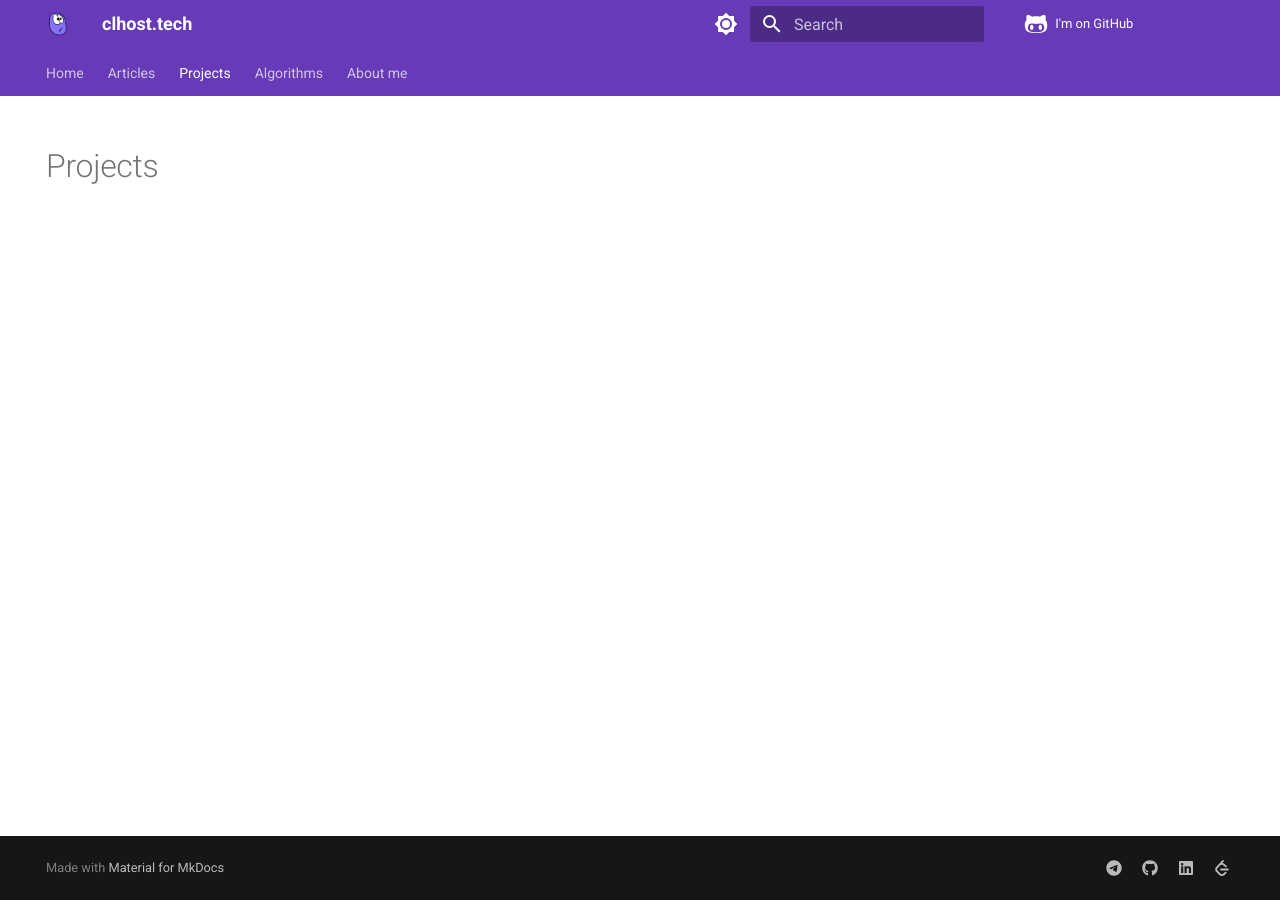
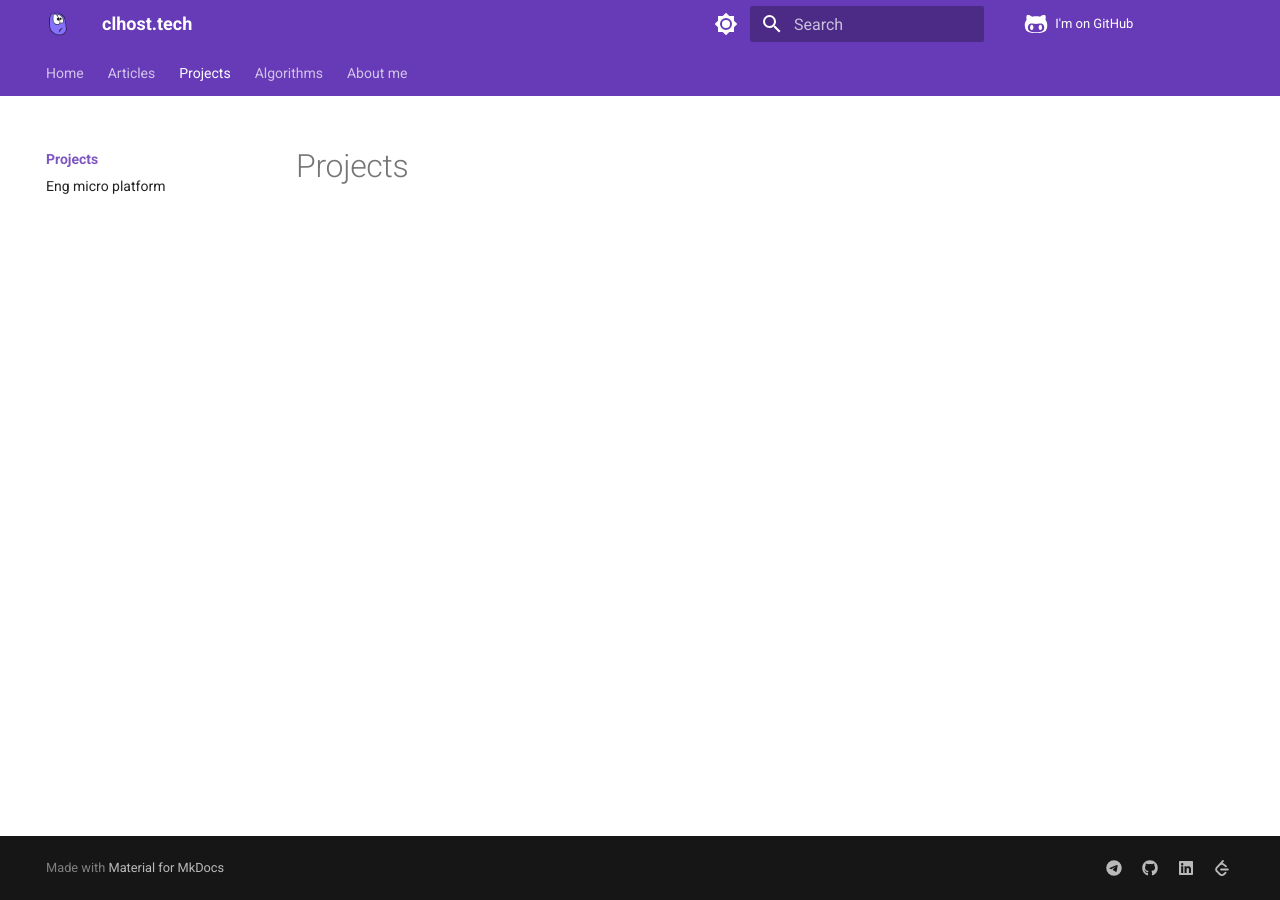
Before and after one commit to clhost/clhost.github.io, an MkDocs documentation site: the page built from docs/projects/index.md, in a window 1280 px wide. Built offline with MkDocs 1.6.1 and Material for MkDocs 9.7.7, drawn with Linux system fonts in a browser that asks for light colours.

Commit message:
Add structure for projects section

```diff
--- /dev/null
+++ b/docs/projects/index.md
@@ -0,0 +1 @@
+# Projects
--- a/mkdocs.yml
+++ b/mkdocs.yml
@@ -113,7 +113,8 @@ nav:
   - 'Articles':
       - blog/index.md
   - 'Projects':
-      - projects.md
+      - projects/index.md
+      - Eng micro platform: projects/eng-micro-platform.md
   - 'Algorithms':
       - algorithms/index.md
       - Frameworks:
```
Also changed, not shown: docs/projects.md (deleted, +0 -5 lines), docs/projects/eng-micro-platform.md (added).
